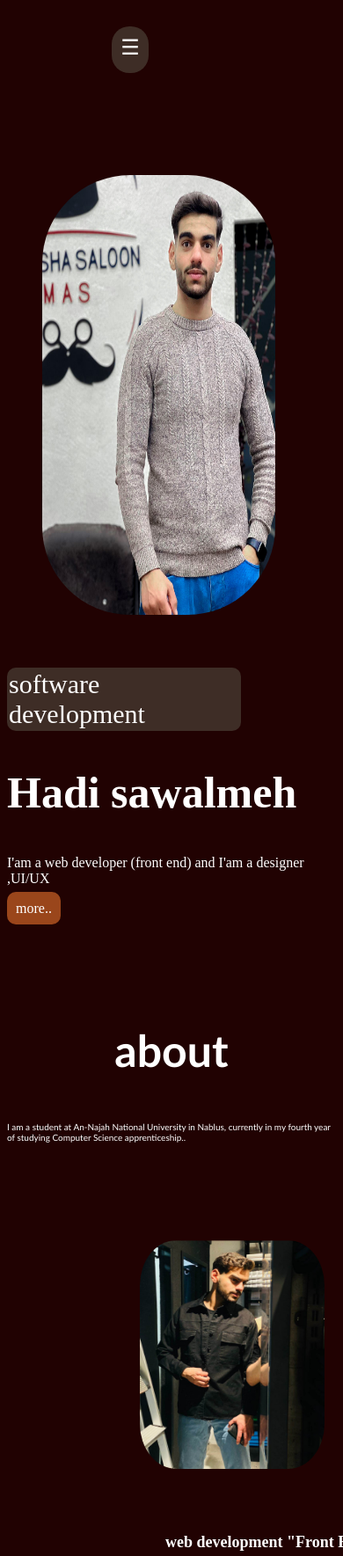
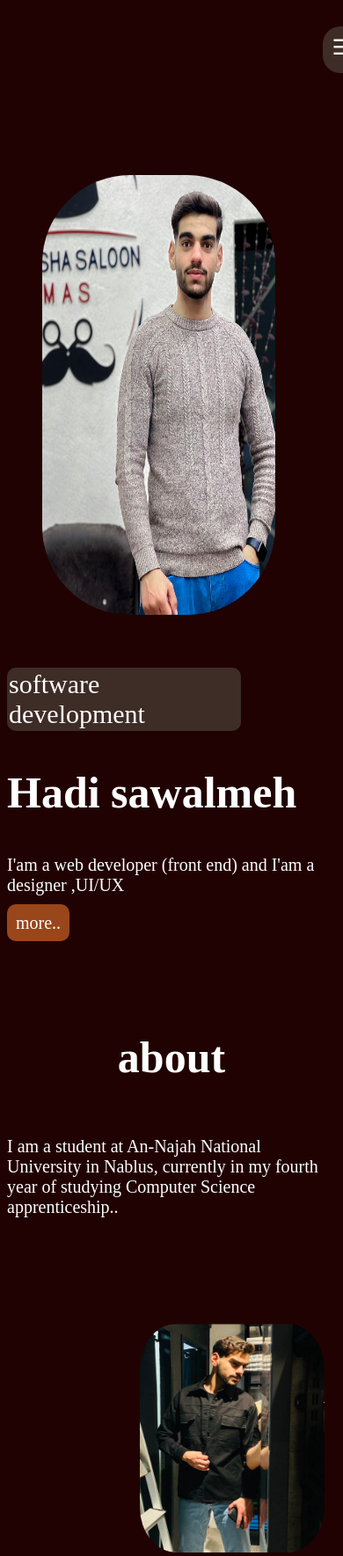
Before and after one commit to HadiSawalmah/profile1, a plain HTML site: page index.html in a window 390 px wide. Shown: the top 1769 px of the page at 88% size. Drawn offline with Linux system fonts and the light colour scheme.

Commit message:
Add files via upload

```diff
--- a/index.html
+++ b/index.html
@@ -46,13 +46,13 @@
             <h2 class="card_text">
                 Hadi sawalmeh
             </h2>
-            <p>I'am a web developer (front end) and I'am a designer ,UI/UX </p>
-            <a href="./resum.html" class="btn btn-primary" >more.. </a>
+            <p class="larg-font">I'am a web developer (front end) and I'am a designer ,UI/UX </p>
+            <a href="./resum.html" class="btn btn-primary larg-font" >more.. </a>
             </div>
           </section>
 
           <!-- about -->
-          <div class="about" id="about">
+          <div class="about-page" id="about">
             <h2 >about</h2>
             <p class="about_text">I am a student at An-Najah National University in Nablus, currently in my fourth year of studying Computer Science apprenticeship..</p>
           </div>
--- a/static/css/home.css
+++ b/static/css/home.css
@@ -44,12 +44,14 @@ html {
 .card_text{
     font-size: 90px;
 }
-.about{
+.about-page{
     display: grid;
     justify-content: center ;
+    color: white;
+
 
 }
-.about h2{
+.about-page h2{
     display: flex;
     justify-content: center;
 }
--- a/static/css/responsive.css
+++ b/static/css/responsive.css
@@ -53,14 +53,20 @@
 {
     .header{
         margin-top: 10px;
-        justify-content: space-around;
+        justify-content: space-between;
+    }
+    .header .container{
+        width: 150px;
+    }
+    .header span,h1{
+        font-size:60px;
     }
     .container{
         display: flex;
         padding-left: 1px;
         justify-content: end;
+    }
 
-    }
     .definetion {
         grid-template-columns: 1fr;
         gap: 1px;
@@ -103,7 +109,7 @@
             justify-content: center;
         }
         .text_card_new{
-            font-size: 12px;
+            font-size: 20px;
             }
         .about_container{
             display: grid;
@@ -119,9 +125,12 @@
             font-size: 25px;
         }
         .about_text{
-            font-size: 10px;
+            font-size: 20px;
         }
-        .about h2{
+        .larg-font{
+            font-size: 20px;
+        }
+        .about-page h2{
             margin-top: 30%;
             font-size: 50px;
         }
@@ -142,7 +151,10 @@
 @media(max-width:500px)
 {
     .container_text_contact{
-        width: 80%;
+        width: 60%;
+        margin-left: 1%;
+        margin-right: 1%;
+        width: 100%;
     }
     .header{
         display: flex;
@@ -150,8 +162,8 @@
         justify-content: center;
     }
 
-    .nav{
-        margin-right: 130%;
+    .container{
+        margin-left: 70%;
     }
     .header h1{
         display: none;
@@ -177,8 +189,6 @@
     .nav{
         display: grid;
             gap : 20px;
-
-
     }
     .container{
         width: 20%;
```
Also changed, not shown: 1 other file.
